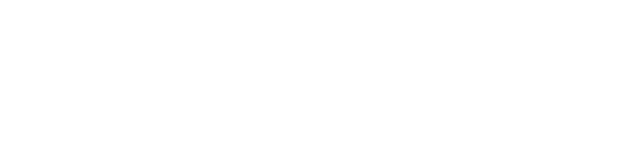
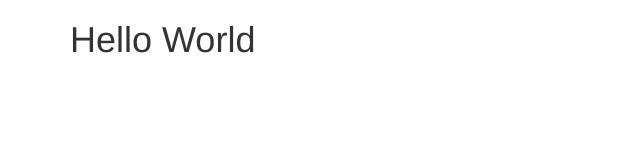
Before and after one commit to XS05/Iceme-github-pages, a plain HTML site: page index.html in a window 1280 px wide. Shown: the whole page, without its empty margins (0-640 px from the left). Drawn offline with nearby package versions, Linux system fonts and the light colour scheme.

Commit message:
Création de texte dans le body

```diff
--- a/index.html
+++ b/index.html
@@ -23,6 +23,12 @@
 
 
   <body>
-
+    <div class="container">
+      <div class="row">
+        <div class="col-xs-6 col-sm-12">
+          <h1> Hello World</h1>
+        </div>
+      </div>
+    </div>
   </body>
 </html>
```
